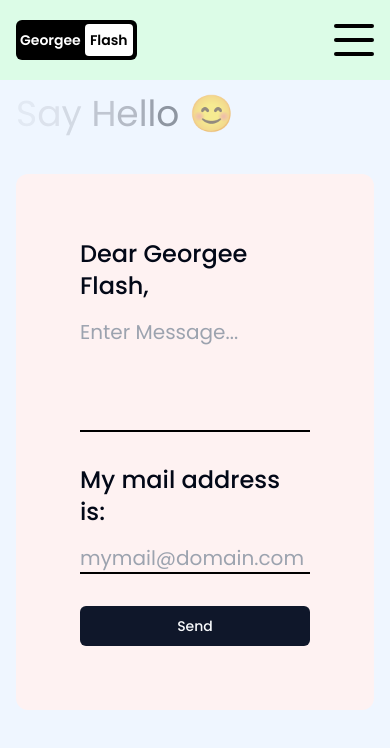
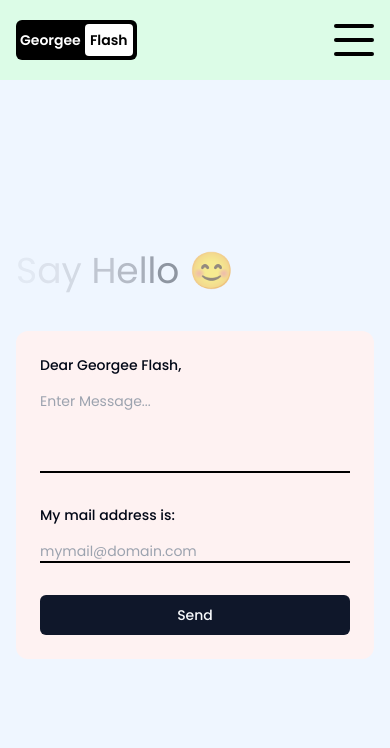
Before and after one commit to GeorgeeFlash/Portfolio-Lamadev, a Next.js app: page /contact in a window 390 px wide. Shown: the top 748 px of the page. Built offline with nearby package versions, Linux system fonts and the light colour scheme; what tailwindcss-debug-screens would draw is missing.

Commit message:
adjusted animation duration.

```diff
--- a/src/app/contact/page.tsx
+++ b/src/app/contact/page.tsx
@@ -19,7 +19,7 @@ const ContactPage = () => {
 
   return (
     <motion.div
-      className="h-[80vh] lg:h-[85vh] pb-16"
+      className="h-[85vh] sm:h-[80vh] md:h-[85vh] lg:pb-16"
       initial={{ y: "-200vh" }}
       animate={{ y: "0%" }}
       transition={{ duration: 1 }}
@@ -45,10 +45,10 @@ const ContactPage = () => {
         {/* FORM CONTAINER */}
         <form
           action=""
-          className="lg:w-2/3 bg-red-50 rounded-xl text-xl flex flex-col gap-8 justify-center p-16 lg:p-24"
+          className="lg:w-2/3 bg-red-50 rounded-xl text-sm md:text-lg xl:text-xl flex flex-col gap-8 justify-center p-6 md:p-10 lg:p-24"
         >
           <div className="gap-4 flex flex-col">
-            <label htmlFor="text" className="font-medium text-2xl">
+            <label htmlFor="text" className="font-medium">
               Dear Georgee Flash,
             </label>
             <textarea
@@ -60,7 +60,7 @@ const ContactPage = () => {
             />
           </div>
           <div className="gap-4 flex flex-col">
-            <label htmlFor="email" className="font-medium text-2xl">
+            <label htmlFor="email" className="font-medium">
               My mail address is:
             </label>
             <input
--- a/src/app/portfolio/page.tsx
+++ b/src/app/portfolio/page.tsx
@@ -59,7 +59,7 @@ const PortfolioPage = () => {
       <div className="h-[600vh] relative" ref={ref}>
         <div className="w-screen h-[calc(100vh-6rem)] flex items-center justify-center text-8xl">
           <p className="text-6xl tracking-tight leading-tight lg:text-7xl xl:text-8xl font-medium text-center">
-            My Works
+            My Work
           </p>
         </div>
         <div className="sticky top-0 flex h-screen gap-4 items-center bg-black/50">
@@ -108,7 +108,7 @@ const PortfolioPage = () => {
         </div>
       </div>
       <div className="w-full overflow-cli h-screen flex flex-col gap-16 items-center justify-center text-center">
-        <h1 className="text-6xl tracking-tight leading-tight md:text-4xl xl:text-8xl font-medium">
+        <h1 className="text-6xl tracking-tight leading-tight xl:text-8xl font-medium">
           Let&apos;s work together!
         </h1>
         <div className="relative">
--- a/src/components/transitionProvider.tsx
+++ b/src/components/transitionProvider.tsx
@@ -13,21 +13,21 @@ const TransitionProvider = ({ children }: { children: React.ReactNode }) => {
           className="h-screen w-screen  bg-black fixed rounded-b-[100px] z-40"
           animate={{ height: "0vh" }}
           exit={{ height: "140vh" }}
-          transition={{ duration: 0.5, ease: "easeOut" }}
+          transition={{ duration: 0.4, ease: "easeOut" }}
         />
         <motion.div
           className="fixed m-auto top-0 bottom-0 left-0 right-0 text-white text-8xl cursor-default w-fit h-fit z-50"
           initial={{ opacity: 1 }}
           animate={{ opacity: 0 }}
           exit={{ opacity: 0 }}
-          transition={{ duration: 0.8, ease: "easeOut" }}
+          transition={{ duration: 0.7, ease: "easeOut" }}
         >
           {pathname !== "/" ? pathname : "/home"}
         </motion.div>
         <motion.div
           className="h-screen w-screen  bg-black fixed bottom-0 rounded-t-[100px] z-40"
           initial={{ height: "140vh" }}
-          animate={{ height: "0vh", transition: { delay: 0.5 } }}
+          animate={{ height: "0vh", transition: { delay: 0.4 } }}
         />
 
         {children}
```
